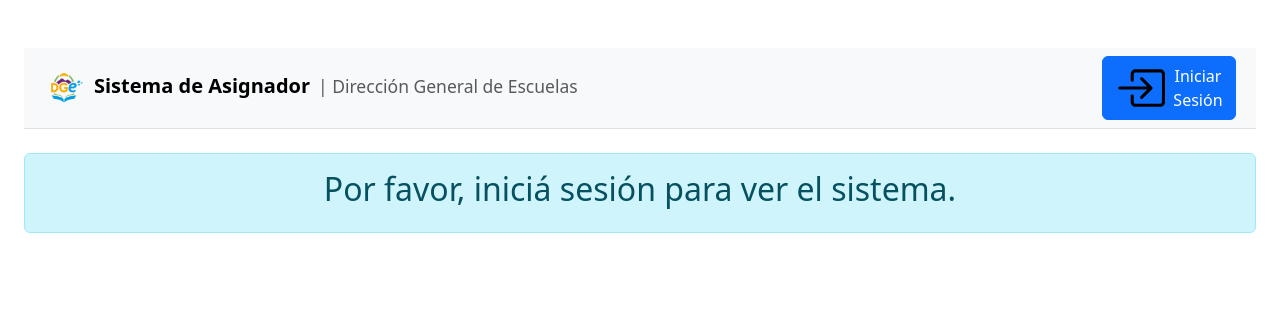
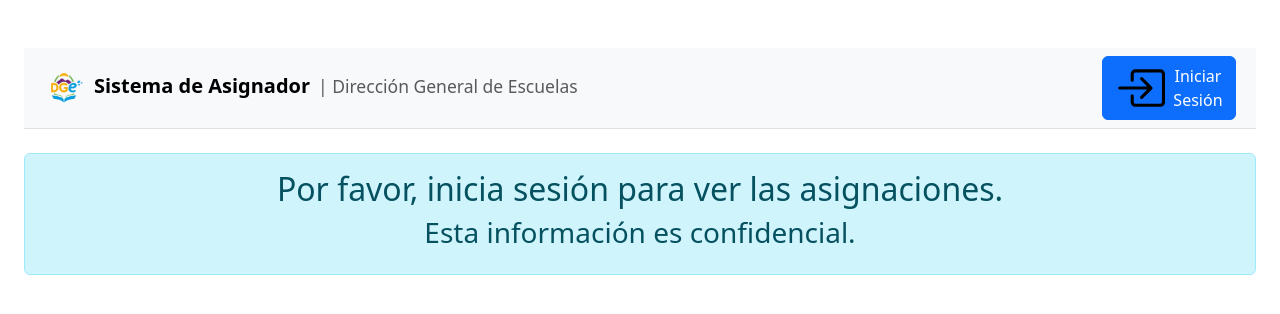
Before and after one commit to GastonDavila23/PPS, a React (Vite) app in the folder frontend/: page / in a window 1280 px wide. Shown: the top 314 px of the page. Built offline with nearby package versions, Linux system fonts and the light colour scheme.

Commit message:
cambio de cantidad de filas mostradas

```diff
--- a/frontend/src/App.tsx
+++ b/frontend/src/App.tsx
@@ -82,7 +82,7 @@ function App() {
   const [currentPage, setCurrentPage] = useState(1); // Página actual
   const [totalPages, setTotalPages] = useState(0); // Total de páginas (viene de la API)
   const [totalItems, setTotalItems] = useState(0); // Total de resultados (viene de la API)
-  const ITEMS_PER_PAGE = 12; // Cuántos items mostrar por página
+  const ITEMS_PER_PAGE = 20; // Cuántos items mostrar por página
 
   // Estado de Filtros (Selects)
   const [filtroDepto, setFiltroDepto] = useState<string>('todos');
@@ -233,7 +233,10 @@ function App() {
     }
     // 2. No Autenticado
     if (!isAuthenticated) {
-      return <Alert variant="info" className="text-center mt-4"><h2>Por favor, iniciá sesión para ver el sistema.</h2></Alert>;
+      return <Alert variant="info" className="text-center mt-4">
+        <h2>Por favor, inicia sesión para ver las asignaciones.</h2>
+        <h3>Esta información es confidencial.</h3>
+        </Alert>;
     }
     // 3. Cargando Datos de API (y no hay datos "viejos" para mostrar)
     if (isDataLoading && asignaciones.length === 0) {
```
